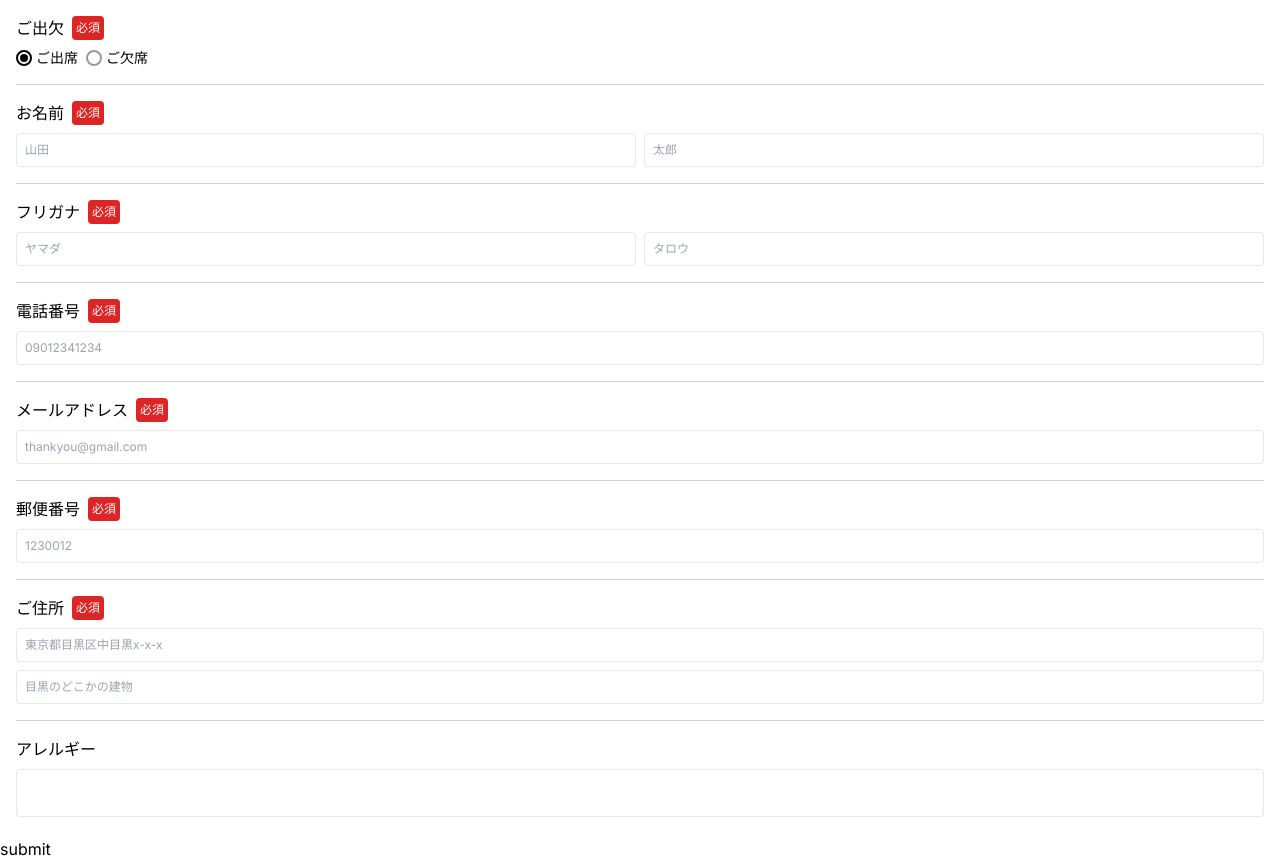
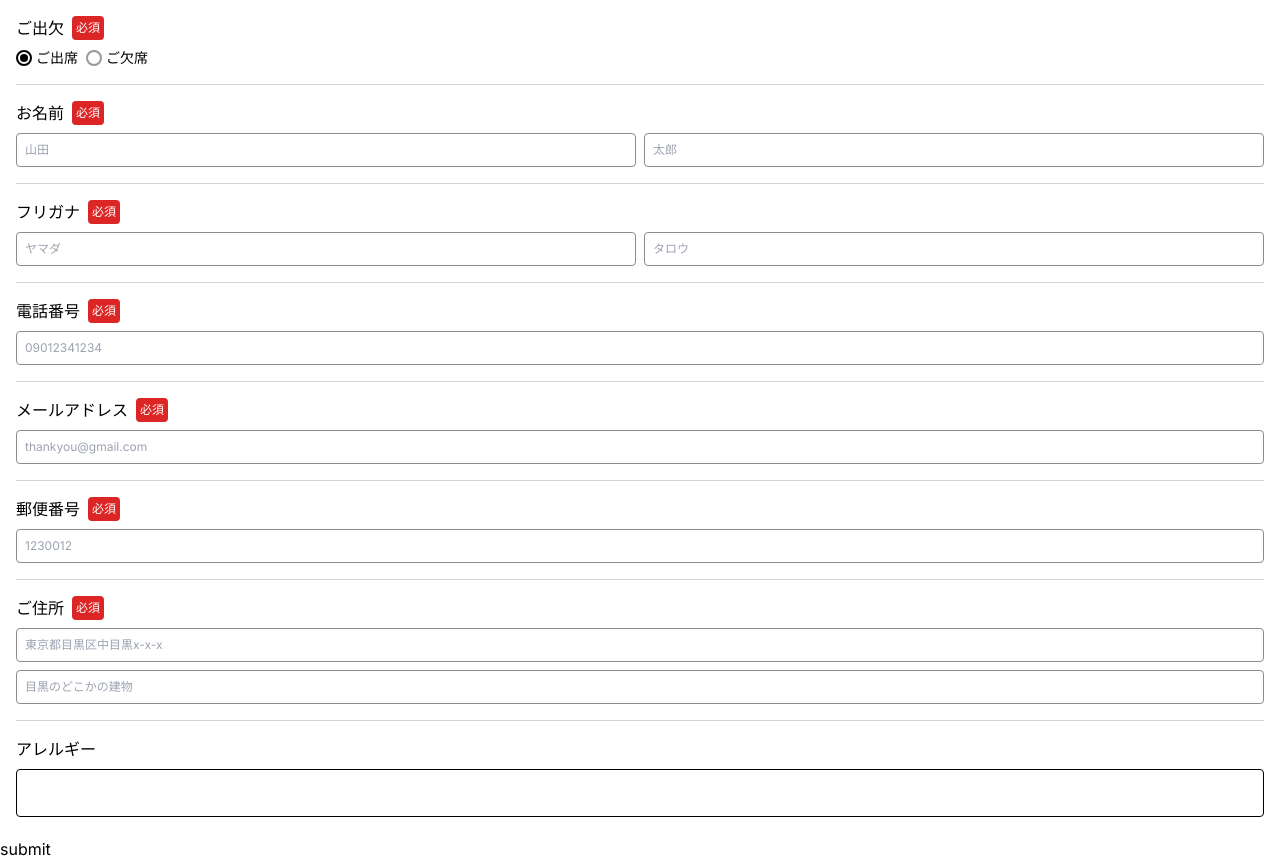
Before and after one commit to JangYoonsung/wedding_card, a Next.js app: page / in a window 1280 px wide. Built offline with nearby package versions, Linux system fonts and the light colour scheme.

Commit message:
feat: tailwind color 추가

```diff
--- a/tailwind.config.ts
+++ b/tailwind.config.ts
@@ -9,9 +9,13 @@
   ],
   theme: {
     extend: {
-      backgroundImage: {
-        'gradient-radial': 'radial-gradient(var(--tw-gradient-stops))',
-        'gradient-conic': 'conic-gradient(from 180deg at 50% 50%, var(--tw-gradient-stops))',
+      colors: {
+        primary: 'var(--primary)',
+        secondary: 'var(--secondary)',
+        light_gray: 'var(--light-gray)',
+        gray: 'var(--gray)',
+        error: 'var(--error)',
+        error_dark: 'var(--error-dark)',
       },
     },
   },
```
